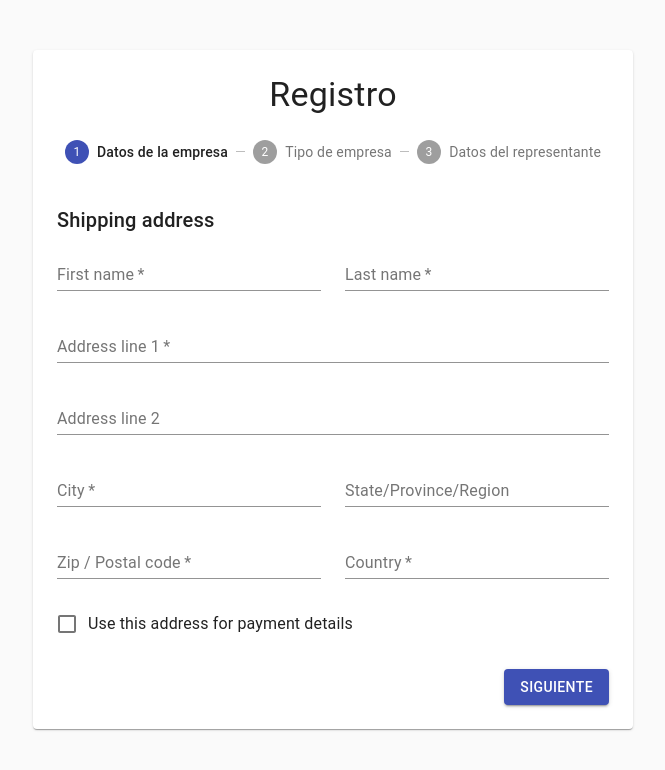
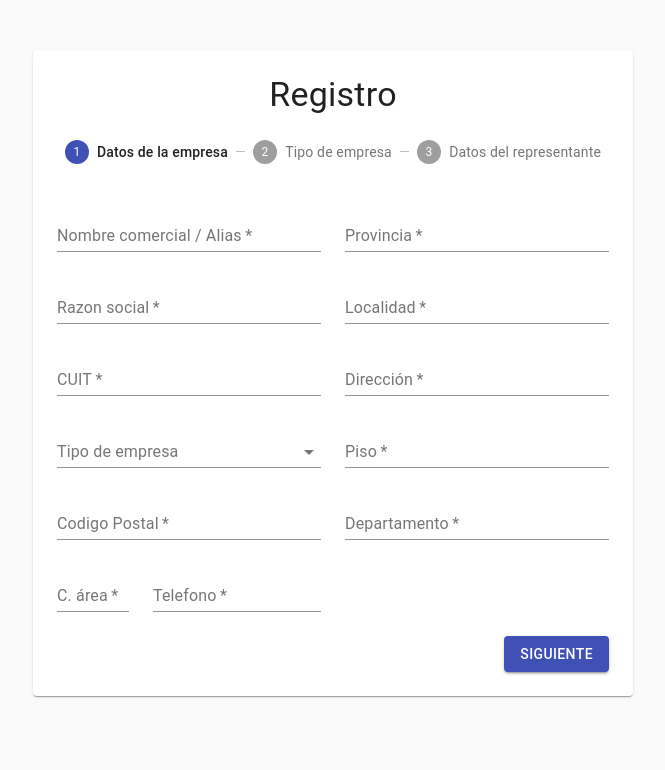
Before and after one commit to comunidad-de-trabajo/frontend, a React (Create React App) app: page /registroEmpresa1 in a window 1280 px wide. Shown: the top 770 px of the page, without its empty margins (307-972 px from the left). Built offline with nearby package versions, Linux system fonts and the light colour scheme; the HTML template or start-up script is replaced by a standard one.

Commit message:
form datos de empresa ok

```diff
--- a/src/components/DatosEmpresa.js
+++ b/src/components/DatosEmpresa.js
@@ -1,13 +1,112 @@
 import React from 'react';
 import Grid from '@material-ui/core/Grid';
-import Typography from '@material-ui/core/Typography';
 import TextField from '@material-ui/core/TextField';
-import FormControlLabel from '@material-ui/core/FormControlLabel';
-import Checkbox from '@material-ui/core/Checkbox';
+import { FormControl, InputLabel, MenuItem, Select } from '@material-ui/core';
 
 export default function DatosEmpresa() {
   return (
     <React.Fragment>
+      <Grid container spacing={3}>
+        <Grid item xs={12} sm={6}>
+          <TextField
+            required
+            id="nombreComercial"
+            name="nombreComercial"
+            label="Nombre comercial / Alias"
+            fullWidth
+          />
+        </Grid>
+        <Grid item xs={12} sm={6}>
+          <TextField
+            required
+            id="provincia"
+            name="provincia"
+            label="Provincia"
+            fullWidth
+          />
+        </Grid>
+        <Grid item xs={12} sm={6}>
+          <TextField
+            required
+            id="razonSocial"
+            name="razonSocial"
+            label="Razon social"
+            fullWidth
+          />
+        </Grid>
+        <Grid item xs={12} sm={6}>
+          <TextField
+            required
+            id="localidad"
+            name="localidad"
+            label="Localidad"
+            fullWidth
+          />
+        </Grid>
+        <Grid item xs={12} sm={6}>
+          <TextField required id="cuit" name="cuit" label="CUIT" fullWidth />
+        </Grid>
+        <Grid item xs={12} sm={6}>
+          <TextField
+            required
+            id="direccion"
+            name="direccion"
+            label="Dirección"
+            fullWidth
+          />
+        </Grid>
+        <Grid item xs={12} sm={6}>
+          <FormControl fullWidth>
+            <InputLabel id="demo-simple-select-label">
+              Tipo de empresa
+            </InputLabel>
+            <Select labelId="demo-simple-select-label" id="demo-simple-select">
+              <MenuItem>Agencia de reclutamiento / consultora de RRHH</MenuItem>
+              <MenuItem>Empleador directo</MenuItem>
+            </Select>
+          </FormControl>
+        </Grid>
+        <Grid item xs={12} sm={6}>
+          <TextField required id="piso" name="piso" label="Piso" fullWidth />
+        </Grid>
+        <Grid item xs={12} sm={6}>
+          <TextField
+            required
+            id="CP"
+            name="CP"
+            label="Codigo Postal"
+            fullWidth
+            autoComplete="shipping postal-code"
+          />
+        </Grid>
+        <Grid item xs={12} sm={6}>
+          <TextField
+            required
+            id="departamento"
+            name="departamento"
+            label="Departamento"
+            fullWidth
+          />
+        </Grid>
+        <Grid item xs={5} sm={2}>
+          <TextField
+            required
+            id="codigoArea"
+            name="codigoArea"
+            label="C. área"
+            fullWidth
+          />
+        </Grid>
+        <Grid item xs={7} sm={4}>
+          <TextField required id="tel" name="tel" label="Telefono" fullWidth />
+        </Grid>
+      </Grid>
+    </React.Fragment>
+  );
+}
+
+{
+  /* <React.Fragment>
       <Typography variant="h6" gutterBottom>
         Shipping address
       </Typography>
@@ -98,6 +197,5 @@ export default function DatosEmpresa() {
           />
         </Grid>
       </Grid>
-    </React.Fragment>
-  );
+    </React.Fragment> */
 }
```
